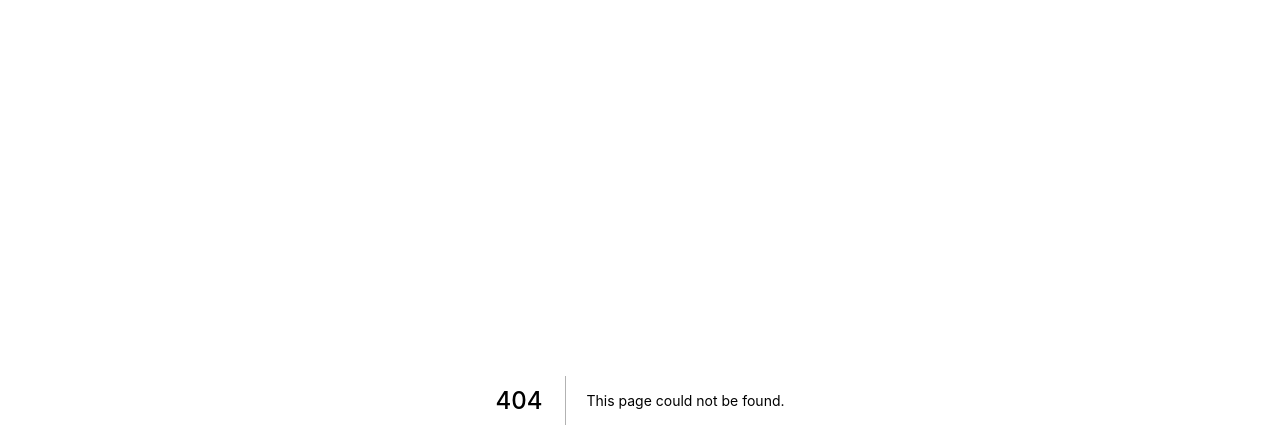
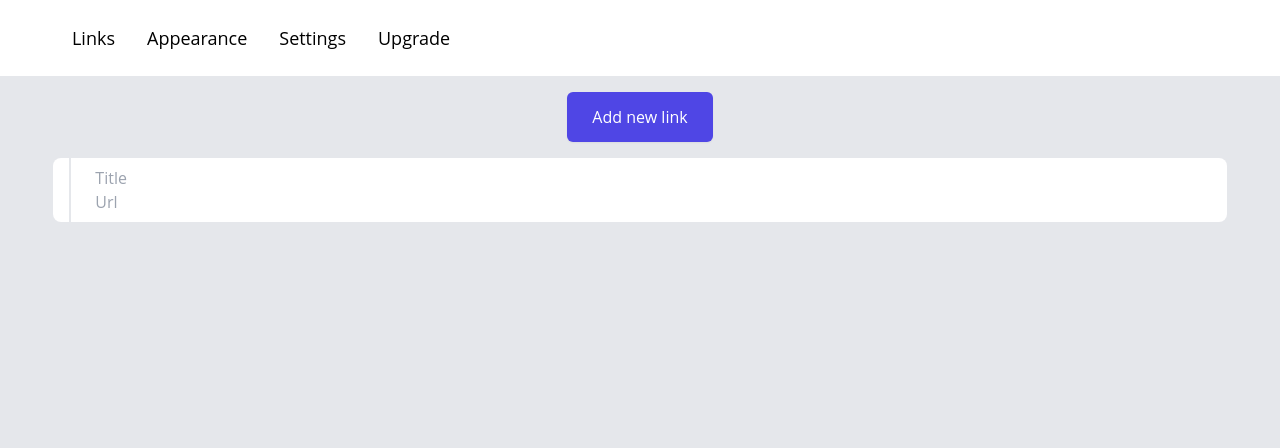
Before and after one commit to Domnewmarch/Envy-Links, a Next.js app: page /links in a window 1280 px wide. Before the commit this address had no page. Shown: the top 448 px of the page. Built offline with nearby package versions, Linux system fonts and the light colour scheme.

Commit message:
dashboard work

```diff
--- /dev/null
+++ b/components/dashboard/button.js
@@ -0,0 +1,12 @@
+/* This example requires Tailwind CSS v2.0+ */
+export default function ButtonPrimary() {
+  return (
+    <>
+      <div className="flex justify-center">
+        <button type="button" className="inline-flex items-center px-6 py-3 border border-transparent text-base font-medium rounded-md shadow-sm text-white bg-indigo-600 hover:bg-indigo-700 mx-2 my-4">
+          Add new link
+        </button>
+      </div>
+    </>
+  )
+}
--- /dev/null
+++ b/components/dashboard/nav.js
@@ -0,0 +1,34 @@
+/* This example requires Tailwind CSS v2.0+ */
+const navigation = [
+  { name: 'Links', href: '#' },
+  { name: 'Appearance', href: '#' },
+  { name: 'Settings', href: '#' },
+  { name: 'Upgrade', href: '#' }
+]
+
+export default function Nav() {
+  return (
+    <header className="bg-white">
+      <nav className="max-w-7xl mx-auto px-4 sm:px-6 lg:px-8" aria-label="Top">
+        <div className="w-full py-6 flex items-center justify-between border-b border-indigo-500 lg:border-none">
+          <div className="flex items-center">
+            <div className="hidden ml-10 space-x-8 lg:block">
+              {navigation.map(link => (
+                <a key={link.name} href={link.href} className=" text-lg font-medium text-black hover:text-indigo-50">
+                  {link.name}
+                </a>
+              ))}
+            </div>
+          </div>
+        </div>
+        <div className="py-4 flex flex-wrap justify-center space-x-6 lg:hidden">
+          {navigation.map(link => (
+            <a key={link.name} href={link.href} className="text-base font-medium text-black hover:text-indigo-50">
+              {link.name}
+            </a>
+          ))}
+        </div>
+      </nav>
+    </header>
+  )
+}
--- /dev/null
+++ b/components/dashboard/newLink.js
@@ -0,0 +1,11 @@
+export default function NewLink() {
+  return (
+    <div className="bg-white w-11/12 flex m-auto rounded-lg">
+      <div className="item-center cursor-move border-r-2 px-2"></div>
+      <div className="flex flex-col mx-2 my-2">
+        <input className="px-4 w-full" type="text" placeholder="Title" />
+        <input className="px-4" type="text" placeholder="Url" />
+      </div>
+    </div>
+  )
+}
--- a/package.json
+++ b/package.json
@@ -7,6 +7,8 @@
     "lint": "next lint"
   },
   "dependencies": {
+    "@headlessui/react": "^1.6.5",
+    "@heroicons/react": "^1.0.6",
     "next": "12.1.4",
     "react": "18.0.0",
     "react-dom": "18.0.0",
--- /dev/null
+++ b/pages/links.js
@@ -0,0 +1,13 @@
+import ButtonPrimary from '../components/dashboard/button'
+import Nav from '../components/dashboard/nav'
+import NewLink from '../components/dashboard/newLink'
+
+export default function Links() {
+  return (
+    <div className=" bg-gray-200 h-screen">
+      <Nav />
+      <ButtonPrimary />
+      <NewLink />
+    </div>
+  )
+}
```
Also changed, not shown: 1 other file (tests, documents, lock files or other folders).
